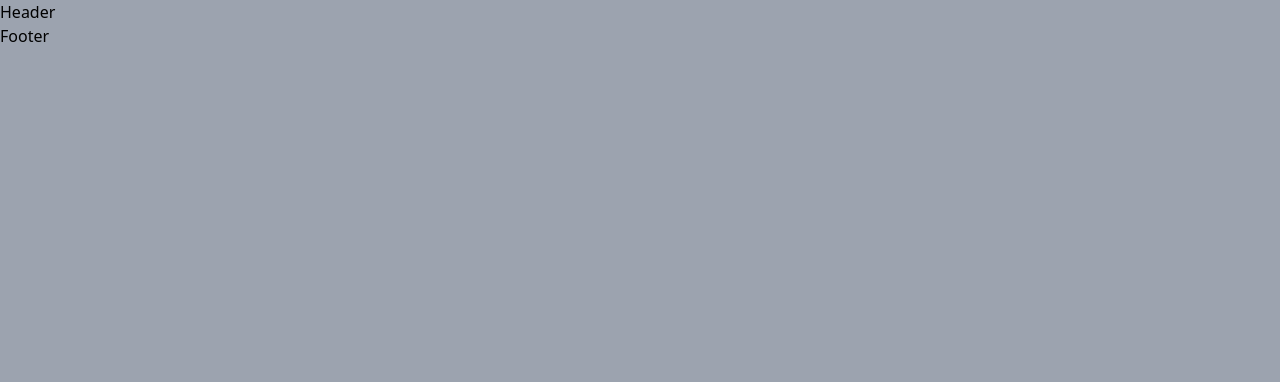
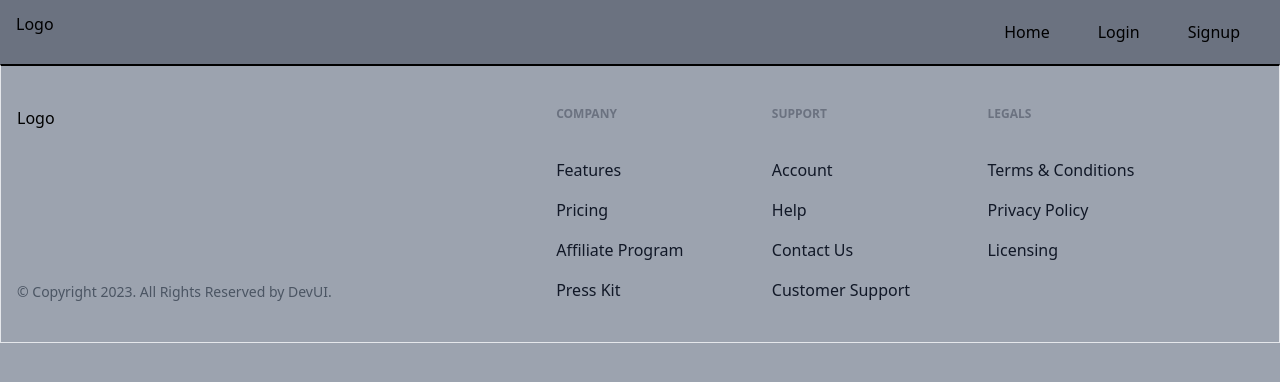
Before and after one commit to MuraliAirody/React_Learning, a React (Vite) app in the folder BlogApplication/: page / in a window 1280 px wide. Shown: the top 382 px of the page. Built offline with nearby package versions, Linux system fonts and the light colour scheme; no server answers.

Commit message:
Footer,Header,,input page(forward ref)

```diff
--- a/BlogApplication/src/RootLayout.jsx
+++ b/BlogApplication/src/RootLayout.jsx
@@ -1,6 +1,6 @@
 import React from "react";
-import Header from "./component/Header";
-import Footer from "./component/Footer";
+import Header from "./component/Header/Header";
+import Footer from "./component/Footer/Footer";
 
 import { Outlet } from "react-router-dom";
 import { Provider } from "react-redux";
--- /dev/null
+++ b/BlogApplication/src/component/Button.jsx
@@ -0,0 +1,19 @@
+import React from "react";
+
+function Button({
+  children,
+  type = "button",
+  bgColor = "bg-blue-600",
+  textColor = "text-white",
+  className = "",
+  ...props
+}) {
+    return (
+        <button className={`px-4 py-2 rounded-lg ${bgColor} ${textColor} ${className}`} {...props}>
+            {children}
+        </button>
+    );
+
+}
+
+export default Button;
--- a/BlogApplication/src/component/Footer.jsx
+++ /dev/null
@@ -1,11 +0,0 @@
-import React from 'react'
-
-function Footer() {
-  return (
-    <div>
-      Footer
-    </div>
-  )
-}
-
-export default Footer
--- /dev/null
+++ b/BlogApplication/src/component/Footer/Footer.jsx
@@ -0,0 +1,144 @@
+import React from "react";
+import {Link} from 'react-router-dom'
+import Logo from '../Logo'
+function Footer() {
+  return (
+    <div>
+      <section className="relative overflow-hidden py-10 bg-gray-400 border border-t-2 border-t-black">
+        <div className="relative z-10 mx-auto max-w-7xl px-4">
+          <div className="-m-6 flex flex-wrap">
+            <div className="w-full p-6 md:w-1/2 lg:w-5/12">
+              <div className="flex h-full flex-col justify-between">
+                <div className="mb-4 inline-flex items-center">
+                  <Logo width="100px" />
+                </div>
+                <div>
+                  <p className="text-sm text-gray-600">
+                    &copy; Copyright 2023. All Rights Reserved by DevUI.
+                  </p>
+                </div>
+              </div>
+            </div>
+            <div className="w-full p-6 md:w-1/2 lg:w-2/12">
+              <div className="h-full">
+                <h3 className="tracking-px mb-9  text-xs font-semibold uppercase text-gray-500">
+                  Company
+                </h3>
+                <ul>
+                  <li className="mb-4">
+                    <Link
+                      className=" text-base font-medium text-gray-900 hover:text-gray-700"
+                      to="/"
+                    >
+                      Features
+                    </Link>
+                  </li>
+                  <li className="mb-4">
+                    <Link
+                      className=" text-base font-medium text-gray-900 hover:text-gray-700"
+                      to="/"
+                    >
+                      Pricing
+                    </Link>
+                  </li>
+                  <li className="mb-4">
+                    <Link
+                      className=" text-base font-medium text-gray-900 hover:text-gray-700"
+                      to="/"
+                    >
+                      Affiliate Program
+                    </Link>
+                  </li>
+                  <li>
+                    <Link
+                      className=" text-base font-medium text-gray-900 hover:text-gray-700"
+                      to="/"
+                    >
+                      Press Kit
+                    </Link>
+                  </li>
+                </ul>
+              </div>
+            </div>
+            <div className="w-full p-6 md:w-1/2 lg:w-2/12">
+              <div className="h-full">
+                <h3 className="tracking-px mb-9  text-xs font-semibold uppercase text-gray-500">
+                  Support
+                </h3>
+                <ul>
+                  <li className="mb-4">
+                    <Link
+                      className=" text-base font-medium text-gray-900 hover:text-gray-700"
+                      to="/"
+                    >
+                      Account
+                    </Link>
+                  </li>
+                  <li className="mb-4">
+                    <Link
+                      className=" text-base font-medium text-gray-900 hover:text-gray-700"
+                      to="/"
+                    >
+                      Help
+                    </Link>
+                  </li>
+                  <li className="mb-4">
+                    <Link
+                      className=" text-base font-medium text-gray-900 hover:text-gray-700"
+                      to="/"
+                    >
+                      Contact Us
+                    </Link>
+                  </li>
+                  <li>
+                    <Link
+                      className=" text-base font-medium text-gray-900 hover:text-gray-700"
+                      to="/"
+                    >
+                      Customer Support
+                    </Link>
+                  </li>
+                </ul>
+              </div>
+            </div>
+            <div className="w-full p-6 md:w-1/2 lg:w-3/12">
+              <div className="h-full">
+                <h3 className="tracking-px mb-9  text-xs font-semibold uppercase text-gray-500">
+                  Legals
+                </h3>
+                <ul>
+                  <li className="mb-4">
+                    <Link
+                      className=" text-base font-medium text-gray-900 hover:text-gray-700"
+                      to="/"
+                    >
+                      Terms &amp; Conditions
+                    </Link>
+                  </li>
+                  <li className="mb-4">
+                    <Link
+                      className=" text-base font-medium text-gray-900 hover:text-gray-700"
+                      to="/"
+                    >
+                      Privacy Policy
+                    </Link>
+                  </li>
+                  <li>
+                    <Link
+                      className=" text-base font-medium text-gray-900 hover:text-gray-700"
+                      to="/"
+                    >
+                      Licensing
+                    </Link>
+                  </li>
+                </ul>
+              </div>
+            </div>
+          </div>
+        </div>
+      </section>
+    </div>
+  );
+}
+
+export default Footer;
--- a/BlogApplication/src/component/Header.jsx
+++ /dev/null
@@ -1,11 +0,0 @@
-import React from 'react'
-
-function Header() {
-  return (
-    <div>
-      Header
-    </div>
-  )
-}
-
-export default Header
--- /dev/null
+++ b/BlogApplication/src/component/Header/Header.jsx
@@ -0,0 +1,72 @@
+import React from 'react'
+
+import {Container,LogoutBtn,Logo} from '../index'
+import { Link } from 'react-router-dom'
+import {useSelector} from 'react-redux'
+import { useNavigate } from 'react-router-dom'
+function Header() {
+
+  const authStatus = useSelector((state) => state.auth.status)
+  const navigate = useNavigate()
+
+  const navItems = [
+    {
+      name: 'Home',
+      slug: "/",
+      active: true
+    },
+    {
+      name: "Login",
+      slug: "/login",
+      active: !authStatus,
+  },
+  {
+      name: "Signup",
+      slug: "/signup",
+      active: !authStatus,
+  },
+  {
+      name: "All Posts",
+      slug: "/all-posts",
+      active: authStatus,
+  },
+  {
+      name: "Add Post",
+      slug: "/add-post",
+      active: authStatus,
+  },
+  ]
+
+  return (
+    <header className='py-3 shadow bg-gray-500'>
+      <Container>
+        <nav className='flex'>
+          <div className='mr-4'>
+            <Link to='/'>
+              <Logo width='70px'   />
+              </Link>
+          </div>
+          <ul className='flex ml-auto'>
+            {navItems.map((item) =>
+            item.active ? (
+              <li key={item.name}>
+                <button
+                onClick={() => navigate(item.slug)}
+                className='inline-bock px-6 py-2 duration-200 hover:bg-blue-100 rounded-full'
+                >{item.name}</button>
+              </li>
+            ) : null
+            )}
+            {authStatus && (
+              <li>
+                <LogoutBtn />
+              </li>
+            )}
+          </ul>
+        </nav>
+        </Container>
+    </header>
+  )
+}
+
+export default Header
--- /dev/null
+++ b/BlogApplication/src/component/Header/LogoutBtn.jsx
@@ -0,0 +1,24 @@
+import React from 'react'
+
+import {useDispatch} from 'react-redux'
+import authService from '../../Appwrite/authService'
+import { logout } from '../../store/authSlice'
+
+function LogoutBtn() {
+
+  const dispatch = useDispatch()
+
+  const logoutHandler = ()=>{
+    authService.logout()
+    .then(()=> dispatch(logout()))
+  }
+
+  return (
+    <button
+    className='inline-bock px-6 py-2 duration-200 hover:bg-blue-100 rounded-full'
+    onClick={logoutHandler}
+    >Logout</button>
+  )
+}
+
+export default LogoutBtn
--- /dev/null
+++ b/BlogApplication/src/component/Input.jsx
@@ -0,0 +1,19 @@
+import React from "react";
+
+const Input = React.forwardRef(
+  ({ label, type = "text", className = "", ...props }, ref) => {
+    return (
+      <div className="w-full">
+        {label && <label className="inline-block mb-1 pl-1">{label}</label>}
+        <input
+          type={type}
+          className={`px-3 py-2 rounded-lg bg-white text-black outline-none focus:bg-gray-50 duration-200 border border-gray-200 w-full ${className}`}
+          ref={ref}
+          {...props}
+        />
+      </div>
+    );
+  }
+);
+
+export default Input;
--- /dev/null
+++ b/BlogApplication/src/component/Logo.jsx
@@ -0,0 +1,11 @@
+import React from 'react'
+
+function Logo({width = '100px'}) {
+  return (
+    <div>
+          <div>Logo</div>
+    </div>
+  )
+}
+
+export default Logo
--- /dev/null
+++ b/BlogApplication/src/component/container/Container.jsx
@@ -0,0 +1,11 @@
+import React from "react";
+
+function Container({ children }) {
+  return (
+    <div>
+      <div className="w-full max-w-7xl mx-auto px-4">{children}</div>
+    </div>
+  );
+}
+
+export default Container;
--- /dev/null
+++ b/BlogApplication/src/component/index.js
@@ -0,0 +1,13 @@
+import Header from "./Header/Header";
+import Footer from "./Footer/Footer";
+import Logo from "./Logo";
+import Container from './container/Container'
+import LogoutBtn from './Header/LogoutBtn'
+
+export {
+    Header,
+    Footer,
+    Logo,
+    Container,
+    LogoutBtn
+}
```
